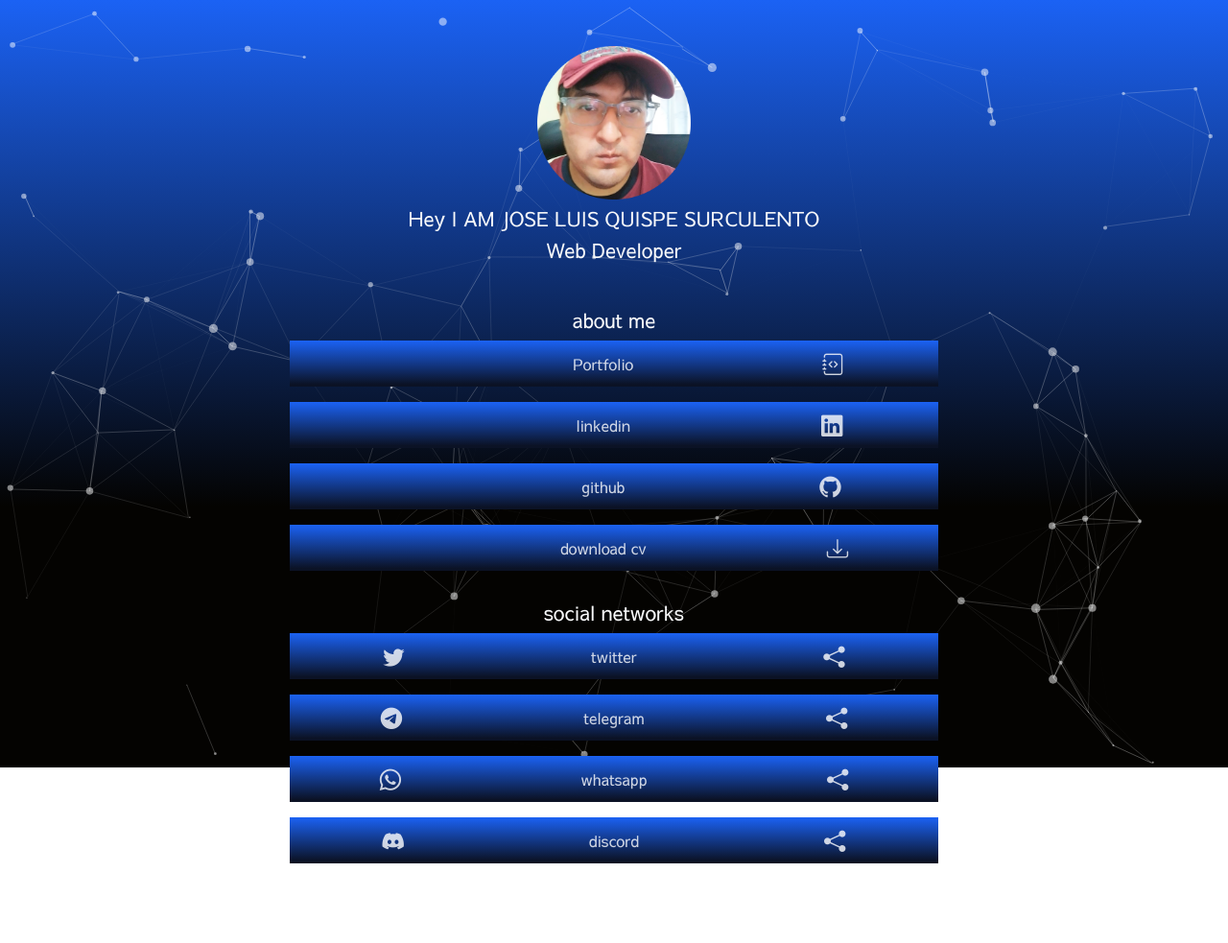
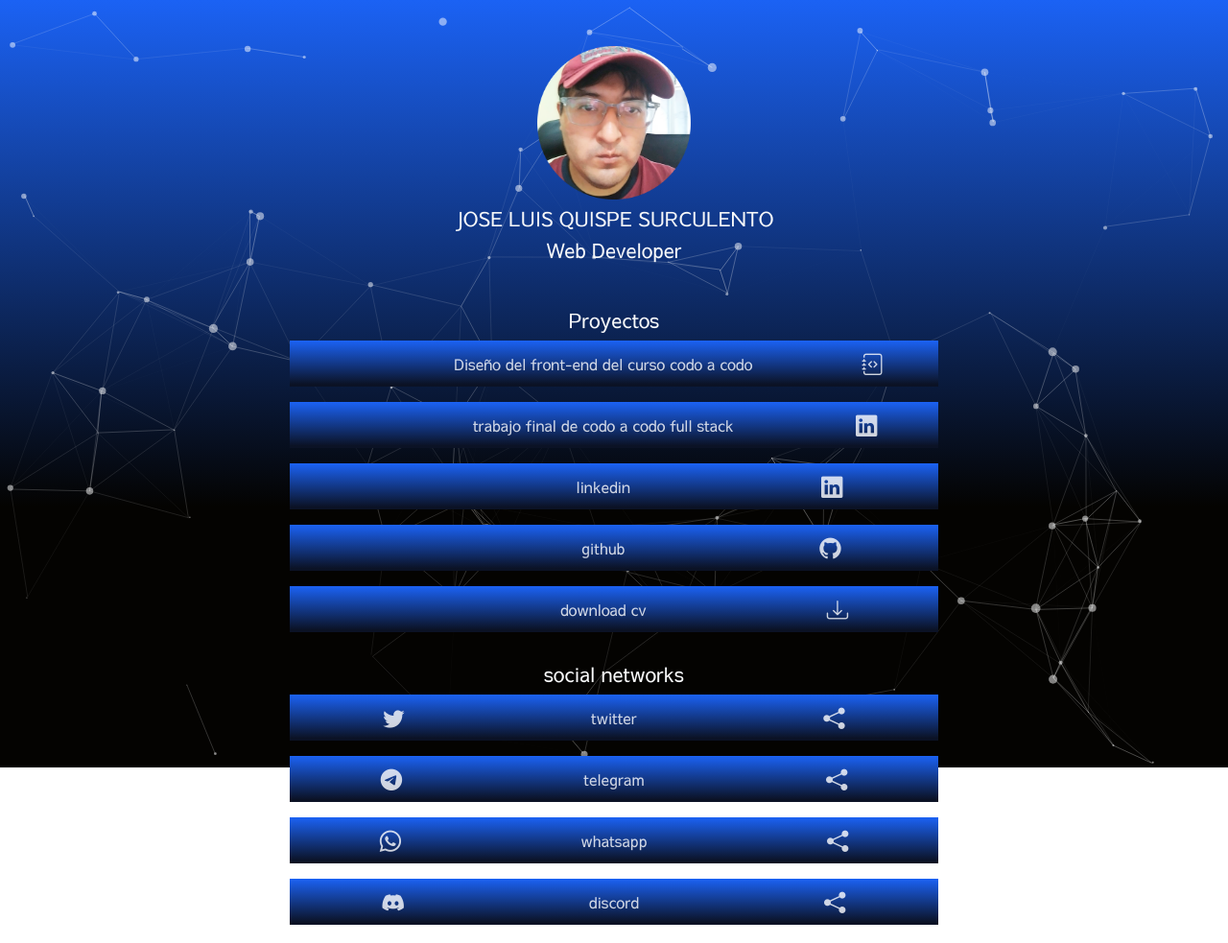
Before and after one commit to joseluisx10/portal-jose, a plain HTML site: page index.html in a window 1280 px wide. Shown: the whole page at 96% size. Drawn offline with nearby package versions, Linux system fonts and the light colour scheme; animation ran at ten frames a second.

Commit message:
Update index.html

```diff
--- a/index.html
+++ b/index.html
@@ -40,28 +40,41 @@
                 <img class="w-100" src="./img/perfil.png" alt="">
             </div>
 
-            <h1 class="animate__animated animate__zoomIn animate__zoomIn animate__slow mt-2">Hey
-                I AM JOSE LUIS QUISPE SURCULENTO</h1>
+            <h1 class="animate__animated animate__zoomIn animate__zoomIn animate__slow mt-2">JOSE LUIS QUISPE SURCULENTO</h1>
 
             <h2 class="animate__animated animate__zoomIn animate__slow">Web Developer</h2>
 
             <!--===============SECTION ABOUT==============================-->
             <section class="mt-5">
                 <h3>
-                    about me
+                    Proyectos
                 </h3>
                 <div class="main-links">
                     <ul class="">
                         <li class="list-unstyled pb-3">
-                            <a href="https://joseluisx10.github.io/portal-version1"
+                            <a href=" https://joseluisx10.github.io/CaC-TP-Integrador/"
                                 class="d-block edit-border text-dark bg-light">
                                 <ul class="d-flex justify-content-around align-items-center p-0 m-0">
                                     <li class="list-unstyled"></li>
                                     <li class="list-unstyled">
-                                        Portfolio
+                                        Diseño del front-end del curso codo a codo
                                     </li>
                                     <li class="list-unstyled">
                                         <span><i class="bi bi-journal-code icons"></i></span>
+                                    </li>
+                                </ul>
+                            </a>
+                        </li>
+                        <li class="list-unstyled pb-3">
+                            <a href="https://github.com/joseluisx10/proyecto-final-cac" target="_blank"
+                                class="d-block edit-border text-dark bg-light">
+                                <ul class="d-flex justify-content-around align-items-center p-0 m-0">
+                                    <li class="list-unstyled"></li>
+                                    <li class="list-unstyled">
+                                        trabajo final de codo a codo full stack
+                                    </li>
+                                    <li class="list-unstyled">
+                                        <span><i class="bi bi-linkedin icons"></i></span>
                                     </li>
                                 </ul>
                             </a>
```
